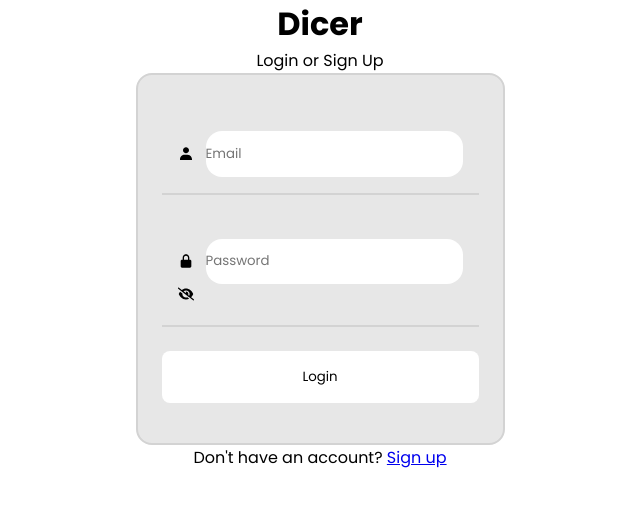
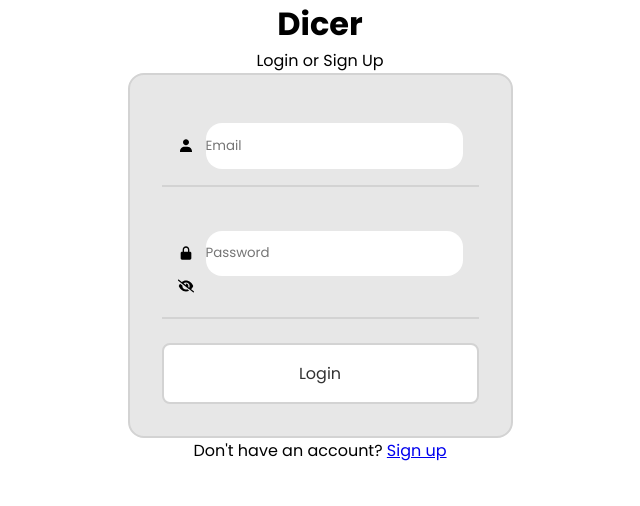
Before and after one commit to nicoayamen/dicer, a React (Create React App) app in the folder frontend/: page / in a window 1280 px wide. Shown: the top 506 px of the page, without its empty margins (320-960 px from the left). Built offline with nearby package versions, Linux system fonts and the light colour scheme; no server answers.

Commit message:
Update styling

```diff
--- a/frontend/src/styles/login.css
+++ b/frontend/src/styles/login.css
@@ -4,22 +4,21 @@
   align-items: center;
 }
 
-input,
-button {
+input {
   border: none;
   outline: none;
 }
 
 .login-form {
-  width: fit-content;
-  position: relative;
-  background-color: hsla(30, 10%, 10%, .1);
+  display: flex;
+  flex-direction: column;
+  align-items: center;
+  padding: 2rem;
+  background-color: hsla(30, 10%, 10%, 0.1);
   border: 2px solid lightgrey;
-  margin-inline: 1.5rem;
-  padding: 2.5rem 1.5rem;
   border-radius: 1rem;
-  margin-left: auto;
-  margin-right: auto;
+  margin: auto;
+  max-width: 600px;
 }
 
 .login-content,
@@ -55,7 +54,16 @@ button {
 .login-button {
   width: 100%;
   padding: 1rem;
-  border-radius: .5rem;
+  border-radius: 0.5rem;
+  border: 2px solid lightgrey;
+  background-color: white;
+  color: #333;
   cursor: pointer;
-  background-color: white;
+  font-size: 1rem;
+  transition: background-color 0.3s, color 0.3s;
 }
+
+.login-button:hover {
+  background-color: #f0f0f0;
+  color: #000;
+}
--- a/frontend/src/styles/userCard.css
+++ b/frontend/src/styles/userCard.css
@@ -1,6 +1,43 @@
+.user-card-container {
+  display: flex;
+  flex-direction: column;
+  align-items: center;
+  padding: 2rem;
+  background-color: hsla(30, 10%, 10%, 0.1);
+  border: 2px solid lightgrey;
+  border-radius: 1rem;
+  margin: auto;
+  max-width: 600px;
+}
+
+.user-card-header {
+  display: flex;
+  flex-direction: column;
+  align-items: center;
+  margin-bottom: 2rem;
+}
+
 .user-list {
   display: flex;
   flex-direction: column;
   justify-content: space-around;
   list-style-type: none;
+  width: max-content
 }
+
+.user-card-button {
+  width: 100%;
+  padding: 1rem;
+  border-radius: 0.5rem;
+  border: 2px solid lightgrey;
+  background-color: white;
+  color: #333;
+  cursor: pointer;
+  font-size: 1rem;
+  transition: background-color 0.3s, color 0.3s;
+}
+
+.user-card-button:hover {
+  background-color: #f0f0f0;
+  color: #000;
+}
```
